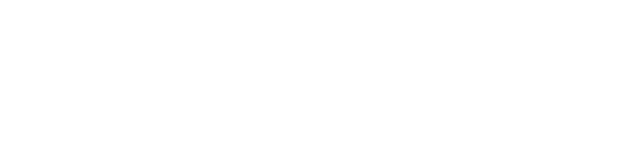
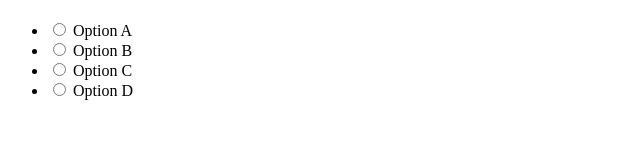
Before and after one commit to BusterTMC/SuperQuiz, a plain HTML site: page index.html in a window 1280 px wide. Shown: the whole page, without its empty margins (0-640 px from the left). Drawn offline with Linux system fonts and the light colour scheme.

Commit message:
Added divs and lits to create the answer options

```diff
--- a/index.html
+++ b/index.html
@@ -1,9 +1,34 @@
 <!DOCTYPE html>
-<html lang="en">
+<html>
+<head>
+    <title> Love Quiz</title>
+    <link rel="stylesheet" href="style.css">
+</head>
+<body>
+<div class="quiz-container" id="quiz">
+    <div class="quiz-header">
+        <h2 id="question"></h2>
+        <ul>
+            <li>
+                <input class="answer" type="radio" name="answer" id="a">
+                <label for="a" id="optionA">Option A</label>
+            </li>
+            <li>
+                <input class="answer" type="radio" name="answer" id="b">
+                <label for="b" id="optionB">Option B</label>
+            </li>
+            <li>
+                <input class="answer" type="radio" name="answer" id="c">
+                <label for="c" id="optionC">Option C</label>
+            </li>
+            <li>
+                <input class="answer" type="radio" name="answer" id="d">
+                <label for="d" id="optionD">Option D</label>
+            </li>
+        </ul>
+    </div>
+</div>
+    <script src="script.js"></script>
+</body>
 
-<head>
-    <meta charset="UTF-8" />
-    <meta http-equiv="X-UA-Compatible" content="IE=edge"/>
-    <meta name="viewport" content="width=device-width, initial-scale=1.0"/>
-    <meta name="description" content="A quiz game"/>
-    <meta name="keywords" content="SuperQuiz/>
+</html>
```
